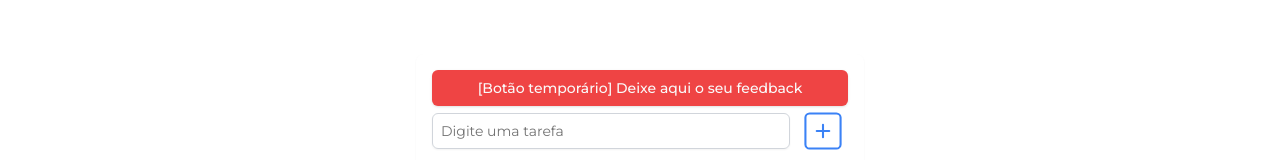
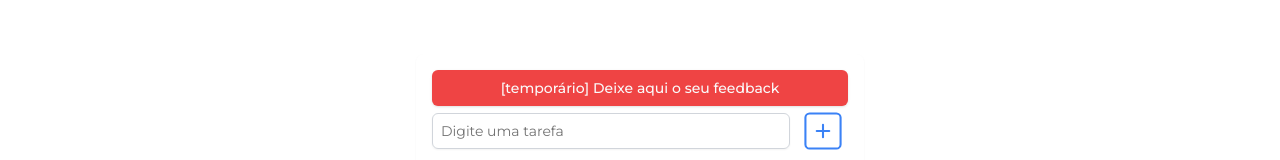
Before and after one commit to ItaloCosta-dev/planit, a Next.js app: page /task-page in a window 1280 px wide. Shown: the part 281-441 px from the top of the page. Built offline with nearby package versions, Linux system fonts and the light colour scheme; no server answers.

Commit message:
fix: botão de feedback

```diff
--- a/components/app-components/aplication.tsx
+++ b/components/app-components/aplication.tsx
@@ -94,7 +94,7 @@ const Aplication = () => {
             target="_blank"
             rel="noopener noreferrer"
           >
-            [Botão temporário] Deixe aqui o seu feedback
+            [temporário] Deixe aqui o seu feedback
           </a>
         </Button>
 
```
